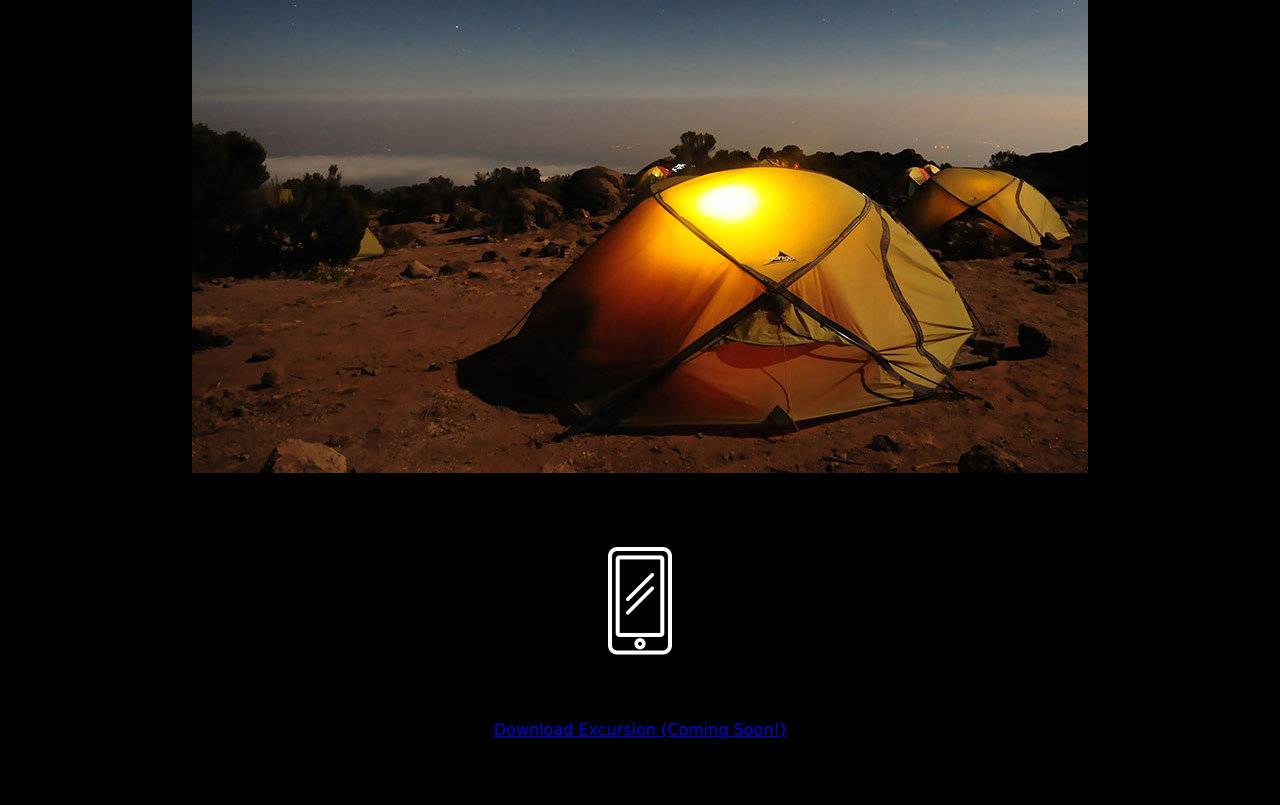
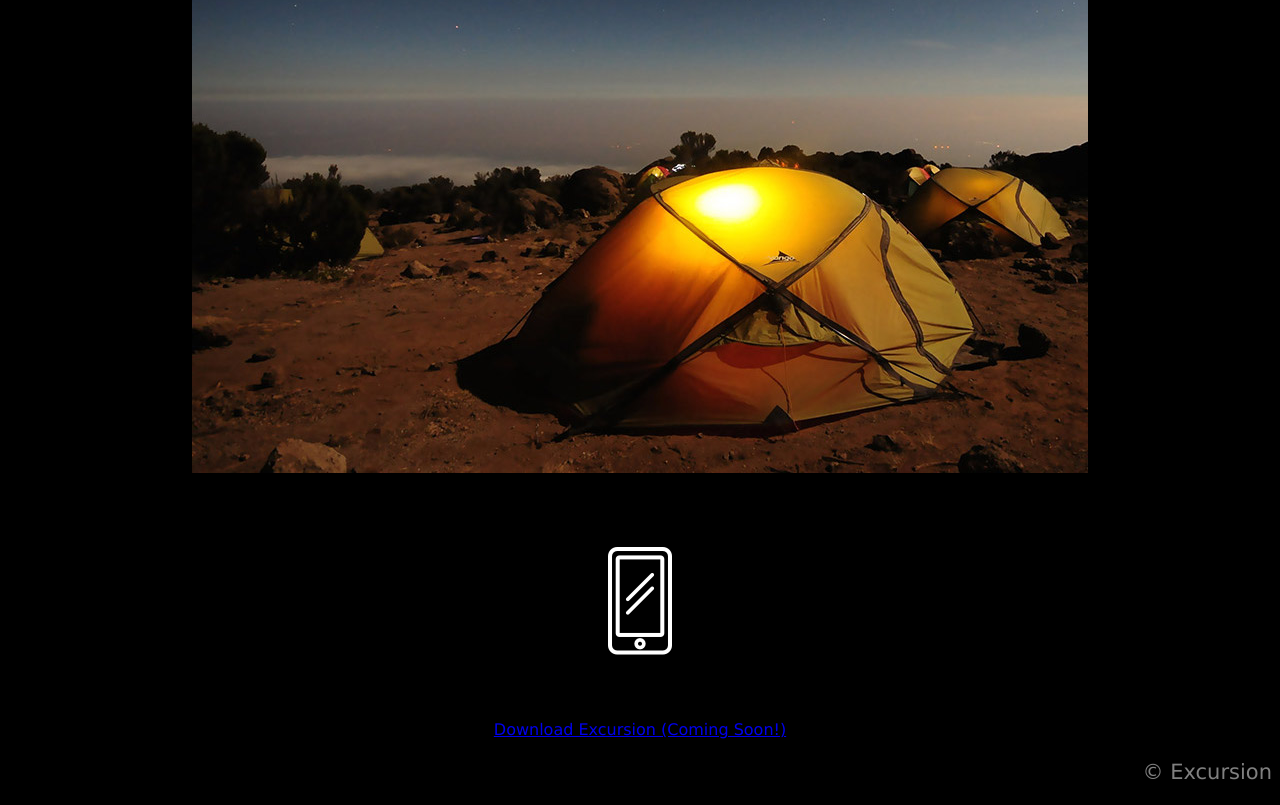
Before and after one commit to DeemCreative/Excursion, a plain HTML site: page index.html in a window 1280 px wide. Shown: the part 508-1313 px from the top of the page. Before the commit the page ends 1263 px from the top, so only its background shows below. Drawn offline with Linux system fonts and the light colour scheme.

Commit message:
Added footer

```diff
--- a/index.html
+++ b/index.html
@@ -9,6 +9,7 @@
   <title>Excursion</title>
   <link rel="stylesheet" type="text/css" href="resources/css/style.css">
 </head>
+
 <body>
   <!-- "Main Section" -->
   <h1 class="header--main">Discover hidden places in the world around you</h1>
@@ -31,6 +32,9 @@
 
   <p> <a class="link--cta" href="#">Download Excursion (Coming Soon!)</a> </p>
 
+  <p class="footer--copyright">© Excursion</p>
+
+
 
 </body>
 </html>
--- a/resources/css/style.css
+++ b/resources/css/style.css
@@ -24,10 +24,17 @@ body {
 
 ]
 
-/* LINNKS */
+/* LINKS */
 
 
 .link--cta {
   font-size: 16px;
   color: #7FFFD4;
 }
+/* FOOTER */
+
+.footer--copyright {
+font-size: 21px;
+color: grey;
+text-align: right;
+}
```
